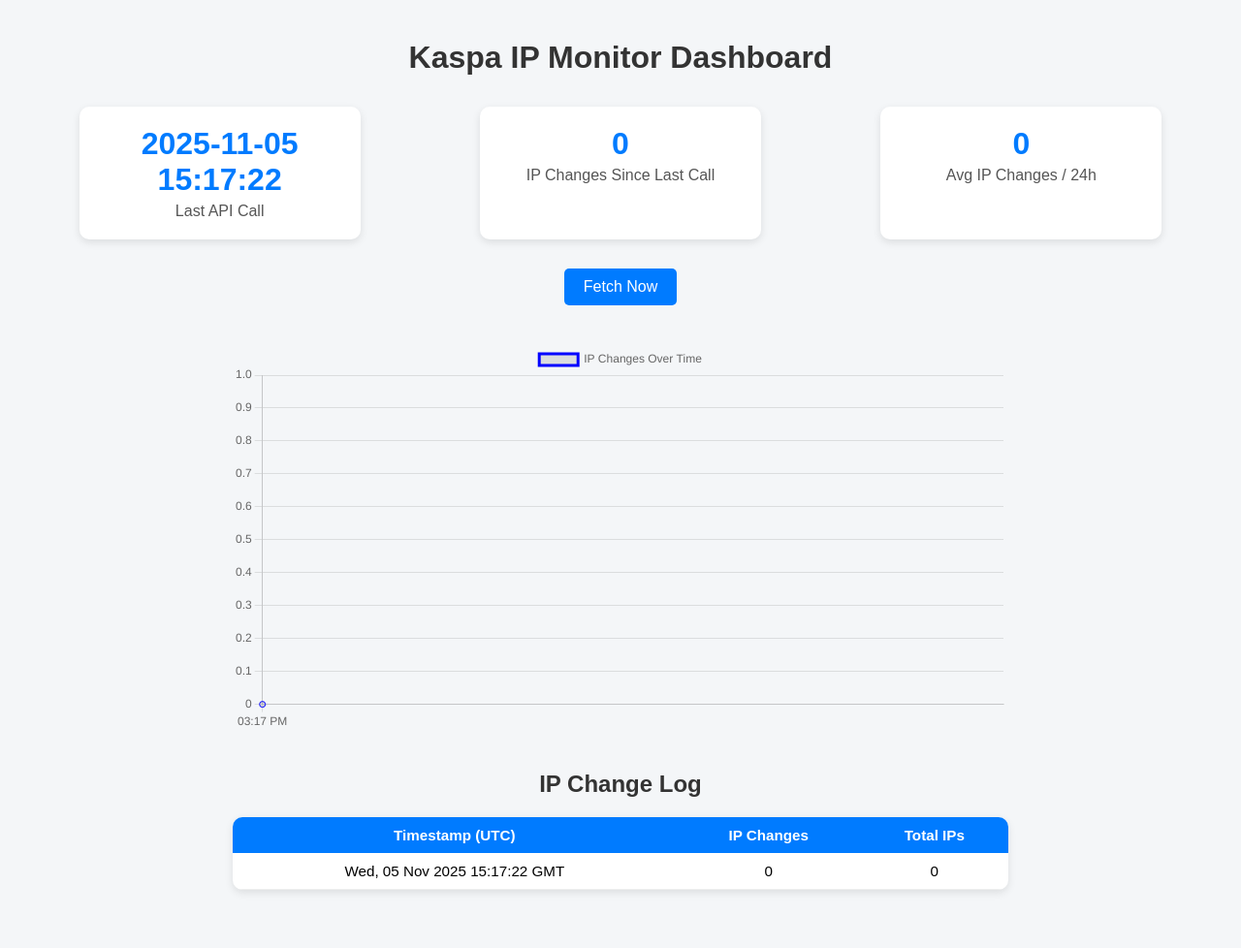
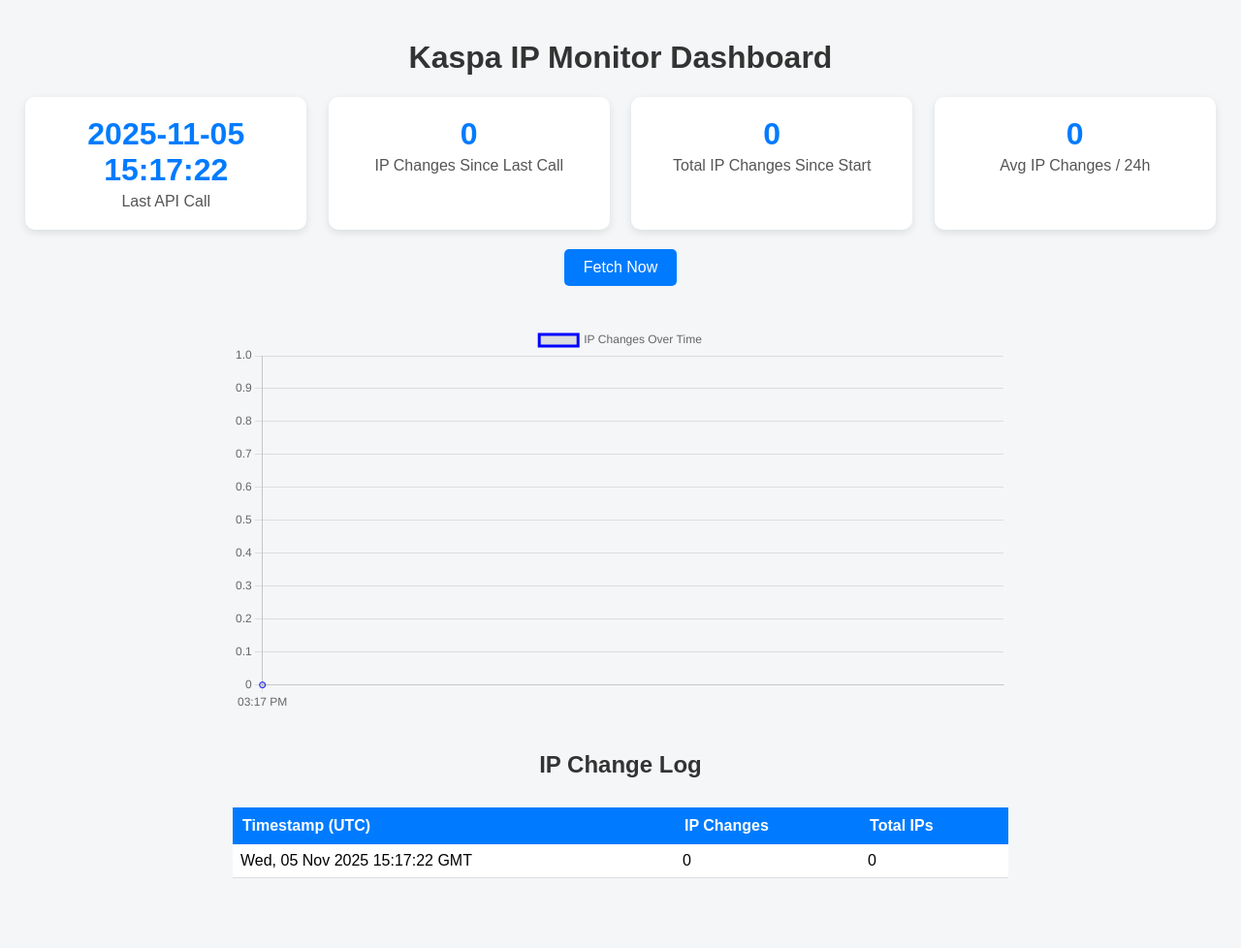
Before and after one commit to Kyuubi2709/Kaspa-IP-Stability-Tracker, a Flask app: page / in a window 1280 px wide. Shown: the whole page at 97% size. After the commit the page ends 906 px from the top, so only its background shows below. Run offline with Flask 3, Linux system fonts and the light colour scheme.

Commit message:
Update index.html

```diff
--- a/templates/index.html
+++ b/templates/index.html
@@ -19,6 +19,7 @@
     justify-content: space-around;
     margin: 20px 0;
     flex-wrap: wrap;
+    gap: 10px;
 }
 .card {
     background: #fff;
@@ -27,7 +28,6 @@
     box-shadow: 0 3px 8px rgba(0,0,0,0.1);
     width: 250px;
     text-align: center;
-    margin: 10px;
 }
 .card h2 {
     margin: 0;
@@ -49,44 +49,43 @@
     border: none;
     border-radius: 5px;
     padding: 10px 20px;
+    font-size: 1em;
     cursor: pointer;
-    font-size: 1em;
 }
 button:hover {
     background-color: #0056b3;
 }
-#table-container {
+#data-table {
     max-width: 800px;
-    margin: 40px auto;
+    margin: 30px auto;
+    border-collapse: collapse;
+    width: 100%;
 }
-#history-table {
-    width: 100%;
-    border-collapse: collapse;
-    background: #fff;
-    box-shadow: 0 3px 8px rgba(0,0,0,0.1);
-    border-radius: 10px;
-    overflow: hidden;
-}
-#history-table th {
-    background: #007BFF;
+#data-table th {
+    background-color: #007BFF;
     color: white;
     padding: 10px;
+    text-align: left;
 }
-#history-table td {
-    padding: 10px;
-    border-bottom: 1px solid #eee;
-    text-align: center;
+#data-table td {
+    background: #fff;
+    padding: 8px;
+    border-bottom: 1px solid #ddd;
+    text-align: left;
 }
-#history-table tr:hover {
+#data-table tr:hover {
     background-color: #f1f1f1;
 }
-#history-table th, #history-table td {
-    font-size: 0.95em;
+#table-title {
+    text-align: center;
+    margin-top: 40px;
+    color: #333;
 }
 </style>
 <script src="https://cdn.jsdelivr.net/npm/chart.js"></script>
 </head>
 <body>
+
 <h1>Kaspa IP Monitor Dashboard</h1>
 
 <div class="dashboard">
@@ -97,6 +96,10 @@
     <div class="card">
         <h2 id="new-ips">--</h2>
         <p>IP Changes Since Last Call</p>
+    </div>
+    <div class="card">
+        <h2 id="total-changes">--</h2>
+        <p>Total IP Changes Since Start</p>
     </div>
     <div class="card">
         <h2 id="avg-24h">--</h2>
@@ -113,9 +116,8 @@
     <canvas id="chart"></canvas>
 </div>
 
-<div id="table-container">
-    <h2 style="text-align:center;color:#333;">IP Change Log</h2>
-    <table id="history-table">
+<h2 id="table-title">IP Change Log</h2>
+<table id="data-table">
     <thead>
         <tr>
             <th>Timestamp (UTC)</th>
@@ -124,10 +126,9 @@
         </tr>
     </thead>
     <tbody id="history-body">
-            <tr><td colspan="3" style="text-align:center;padding:15px;">No data yet</td></tr>
+        <!-- Rows filled dynamically -->
     </tbody>
 </table>
-</div>
 
 <script src="/static/main.js"></script>
 </body>
```
Lines whose indentation alone changed are shown as unchanged.
